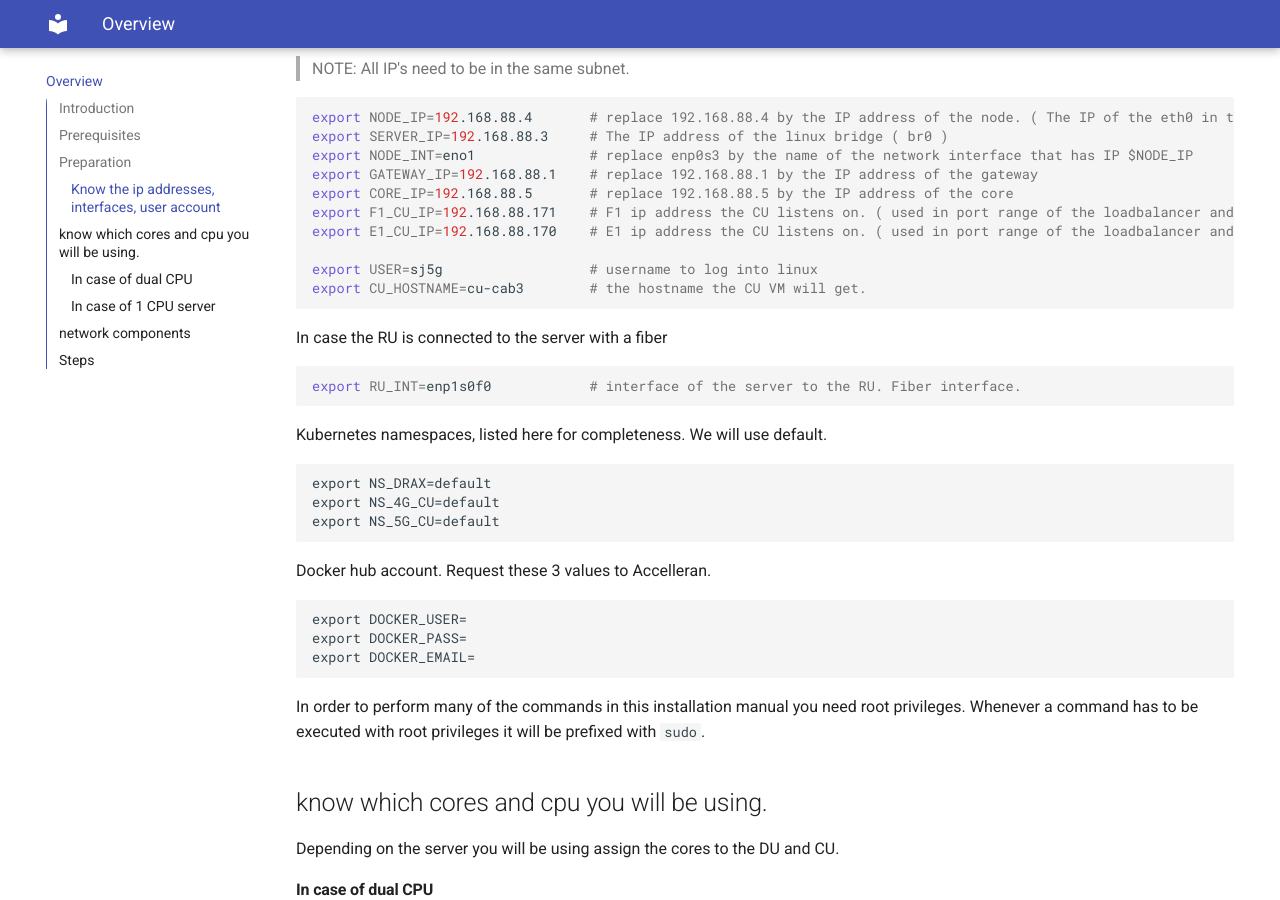
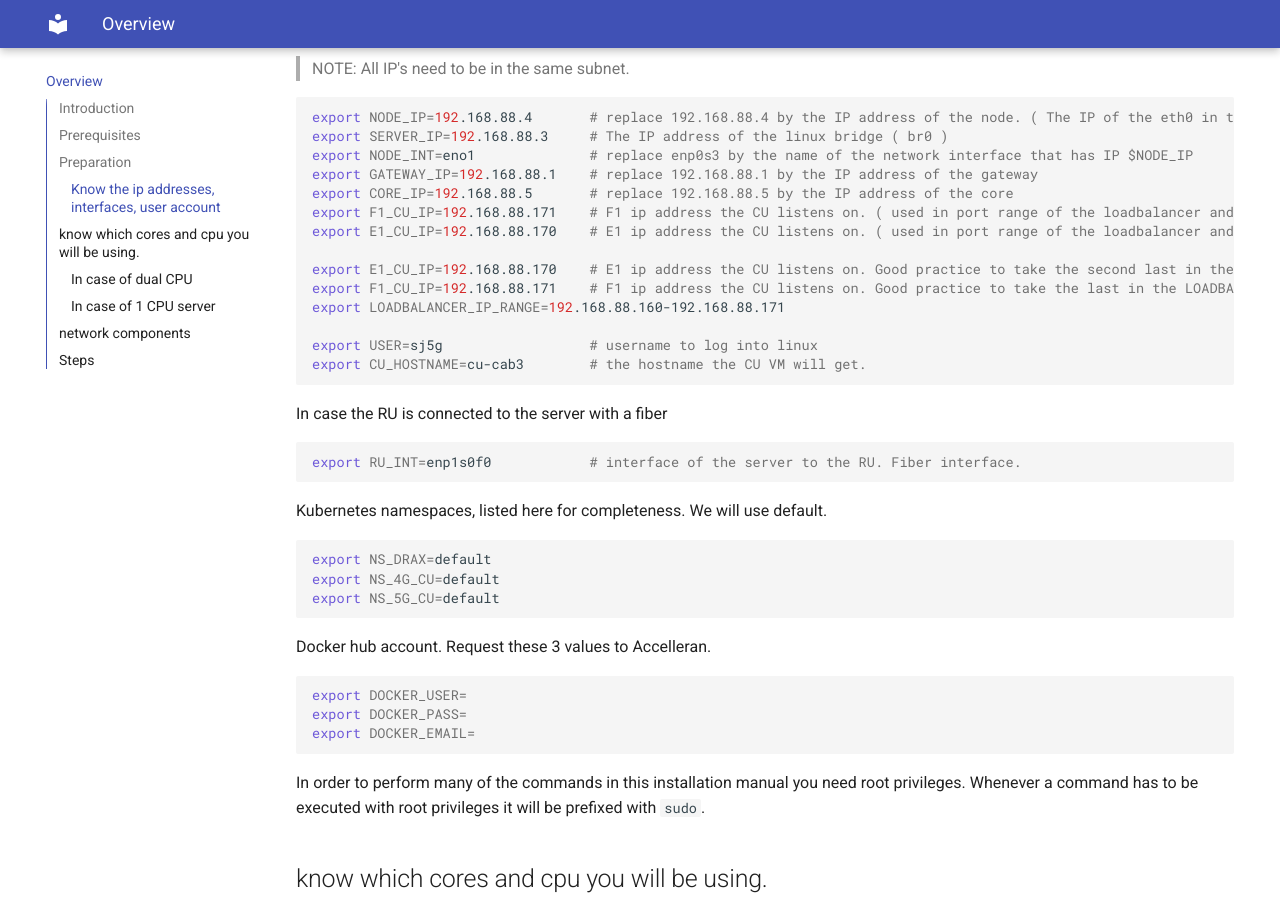
Before and after one commit to accelleran/drax-docs, an MkDocs documentation site: the page built from docs/index.md, in a window 1280 px wide and 900 px high, scrolled down 1849 px. Built offline with MkDocs 1.6.1 and Material for MkDocs 9.7.7, drawn with Linux system fonts in a browser that asks for light colours; the version menu is left out.

Commit message:
Update index.md

````diff
--- a/docs/index.md
+++ b/docs/index.md
@@ -63,6 +63,10 @@ export CORE_IP=192.168.88.5       # replace 192.168.88.5 by the IP address of th
 export F1_CU_IP=192.168.88.171    # F1 ip address the CU listens on. ( used in port range of the loadbalancer and creation of the CUCP)
 export E1_CU_IP=192.168.88.170    # E1 ip address the CU listens on. ( used in port range of the loadbalancer and creation of the CUCP)
 
+export E1_CU_IP=192.168.88.170    # E1 ip address the CU listens on. Good practice to take the second last in the LOADBALANCER_IP_RANGE and anding with an even byte.
+export F1_CU_IP=192.168.88.171    # F1 ip address the CU listens on. Good practice to take the last in the LOADBALANCER_IP_RANGE and ending with an odd byte.
+export LOADBALANCER_IP_RANGE=192.168.88.160-192.168.88.171
+
 export USER=sj5g                  # username to log into linux
 export CU_HOSTNAME=cu-cab3        # the hostname the CU VM will get.
 ```
@@ -73,14 +77,14 @@ export RU_INT=enp1s0f0            # interface of the server to the RU. Fiber int
 ```
 
 Kubernetes namespaces, listed here for completeness. We will use default.
-```
+``` bash
 export NS_DRAX=default
 export NS_4G_CU=default
 export NS_5G_CU=default
 ```
 
 Docker hub account. Request these 3 values to Accelleran.
-```
+``` bash
 export DOCKER_USER=
 export DOCKER_PASS=
 export DOCKER_EMAIL=
````
